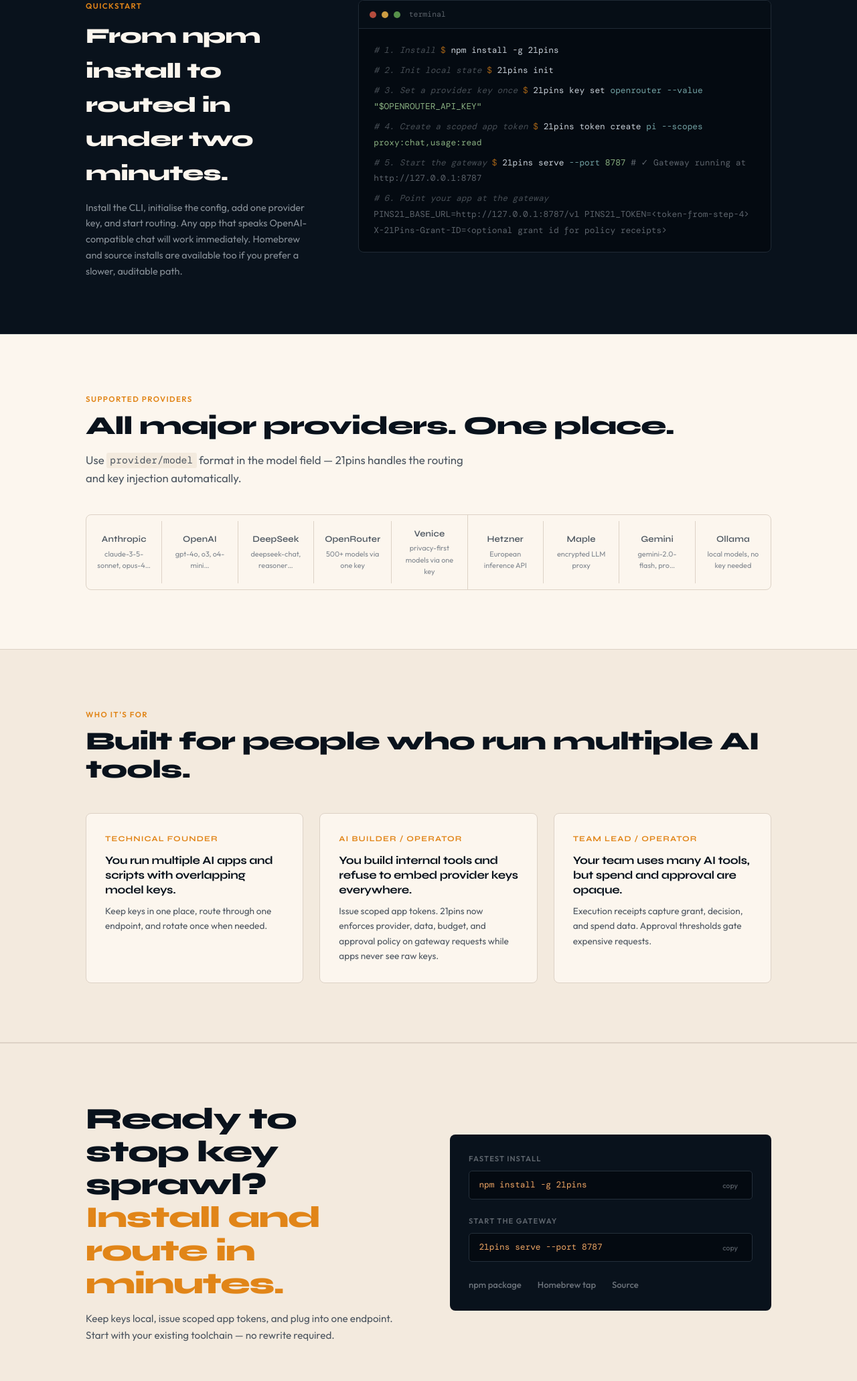
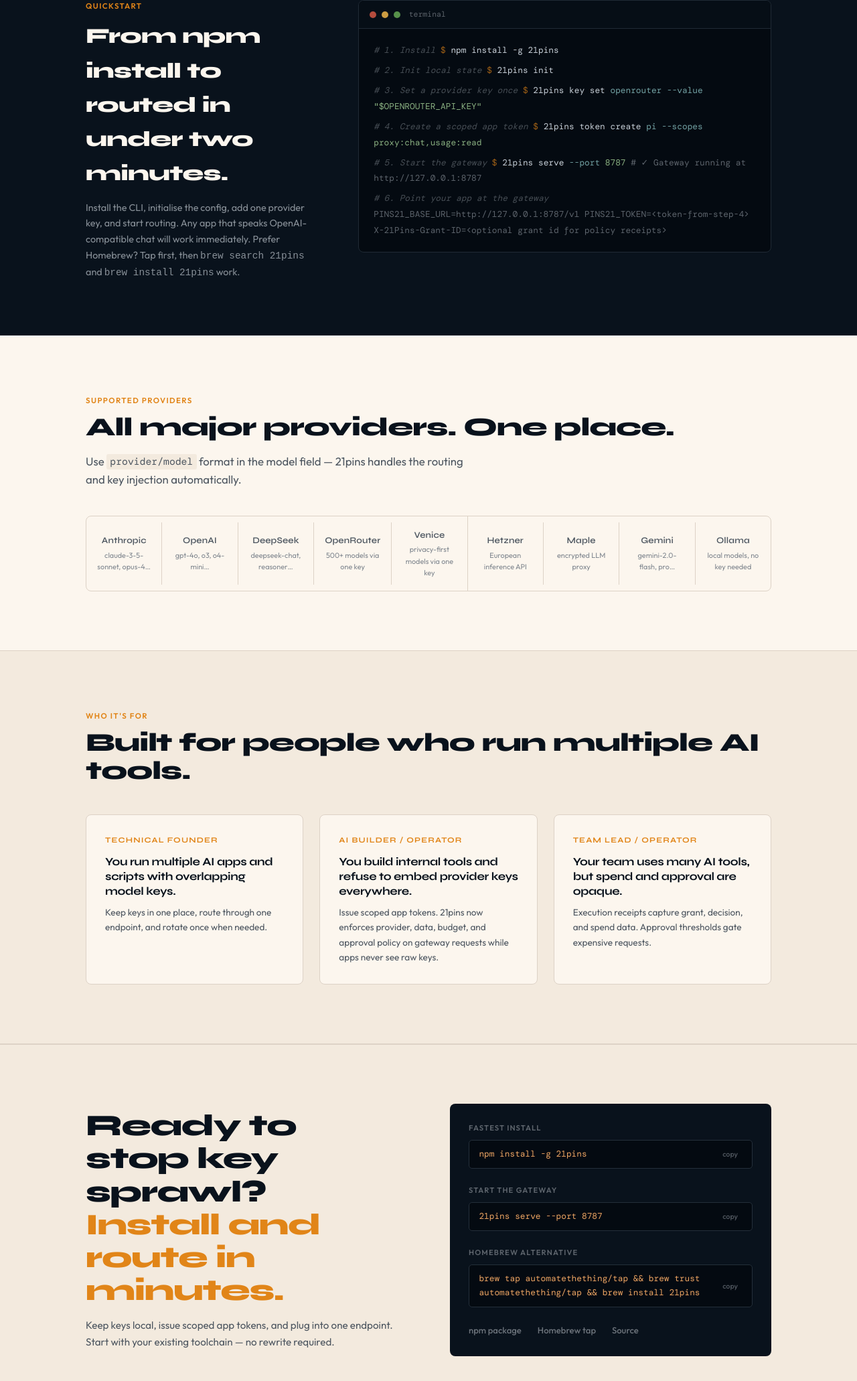
Before and after one commit to automatethething/21pins, a plain HTML site: page website/index.html in a window 1280 px wide. Shown: the part 3418-5480 px from the top of the page at 67% size. Drawn offline with nearby package versions, Linux system fonts and the light colour scheme; a web font is replaced by a local one.

Commit message:
docs: clarify homebrew install path

```diff
--- a/website/index.html
+++ b/website/index.html
@@ -1282,8 +1282,8 @@
       <h2 class="qs-title">From npm install to routed in under two minutes.</h2>
       <p class="qs-sub">
         Install the CLI, initialise the config, add one provider key, and start routing.
-        Any app that speaks OpenAI-compatible chat will work immediately. Homebrew and source
-        installs are available too if you prefer a slower, auditable path.
+        Any app that speaks OpenAI-compatible chat will work immediately. Prefer Homebrew?
+        Tap first, then <code>brew search 21pins</code> and <code>brew install 21pins</code> work.
       </p>
     </div>
     <div class="code-block">
@@ -1420,6 +1420,13 @@
           <button class="copy-btn">copy</button>
         </div>
       </div>
+      <div class="install-step">
+        <div class="install-label">Homebrew alternative</div>
+        <div class="install-cmd" onclick="copyText(this, 'brew tap automatethething/tap && brew trust automatethething/tap && brew install 21pins')">
+          <code>brew tap automatethething/tap && brew trust automatethething/tap && brew install 21pins</code>
+          <button class="copy-btn">copy</button>
+        </div>
+      </div>
       <div class="install-links">
         <a href="https://www.npmjs.com/package/21pins" class="install-link">npm package</a>
         <a href="https://github.com/automatethething/homebrew-tap" class="install-link">Homebrew tap</a>
```
Also changed, not shown: docs/packaging.md (+3 -0 lines), README.md.
